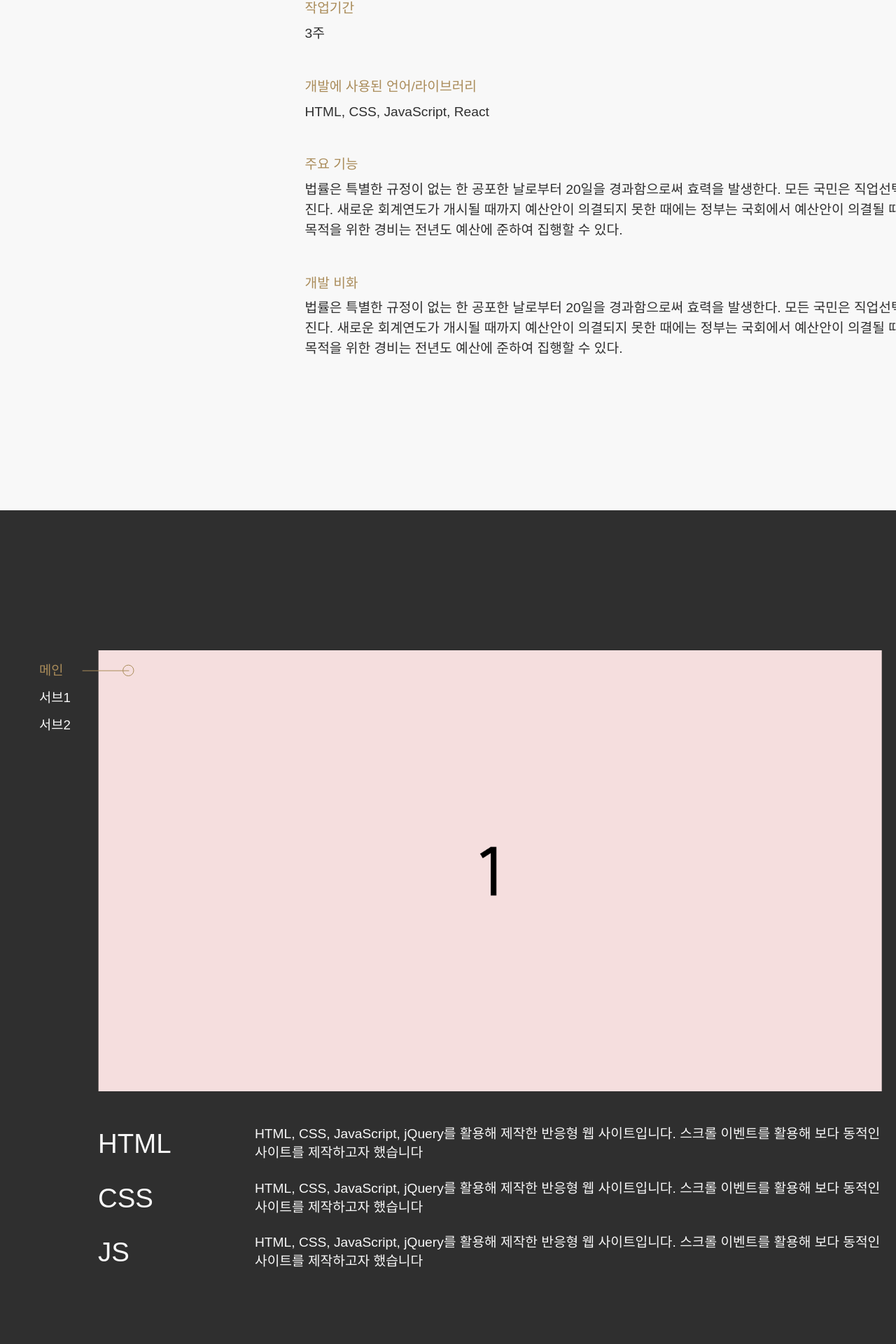
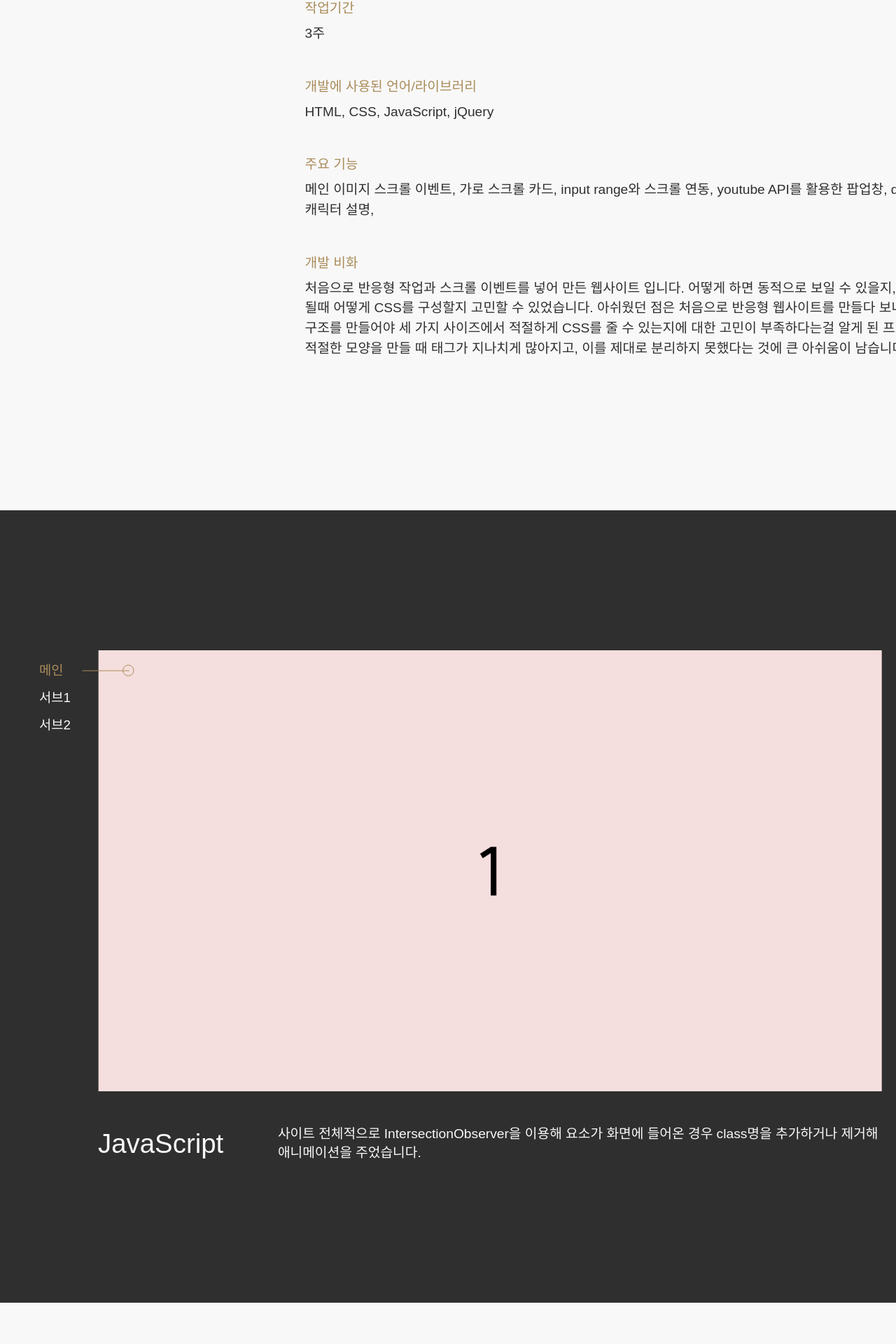
Before and after one commit to saemii-24/saemii_portfolio, a React (Create React App) app: page /saemii_portfolio/project/1 in a window 1280 px wide. Shown: the part 733-2653 px from the top of the page at 70% size. Built offline with nearby package versions, Linux system fonts and the light colour scheme; a web font is replaced by a local one.

Commit message:
data 수정 중

```diff
--- a/package.json
+++ b/package.json
@@ -18,6 +18,7 @@
     "classnames": "^2.3.2",
     "gh-pages": "^6.0.0",
     "gsap": "^3.12.2",
+    "npm": "^10.2.3",
     "react": "^18.2.0",
     "react-dom": "^18.2.0",
     "react-redux": "^8.1.3",
--- a/src/App.tsx
+++ b/src/App.tsx
@@ -15,7 +15,7 @@
       <Routes>
         <Route path="/" element={<Main />} />
         <Route path="/project/:id" element={<Sub />} />
-      </Routes>
+      </Routes>{" "}
     </>
   );
 }
--- a/src/common.scss
+++ b/src/common.scss
@@ -21,17 +21,3 @@
 .type {
   font-kerning: none;
 }
-
-// ::-webkit-scrollbar : 스크롤바 전체
-// ::-webkit-scrollbar-thumb : 스크롤 막대
-
-::-webkit-scrollbar {
-  width: 10px;
-}
-
-::-webkit-scrollbar-thumb {
-  background: #2f2f2f;
-  border-radius: 10px;
-  width:3px;
-  border: 3px solid #f8f8f8;
-}
--- a/src/data/data.ts
+++ b/src/data/data.ts
@@ -17,53 +17,57 @@
     id: 0,
     subTitle: "식물 쇼핑몰",
     preview:
-      "HTML과 CSS, JavaScript를 활용해 만든 식물 쇼핑몰 입니다. 웹표준을 지켜 제작했습니다. ",
+      "'반려식물'을 주제로 한 가상의 식물 쇼핑몰입니다.  HTML과 CSS, JavaScript를 활용하였고, 웹표준을 지켜 제작했습니다.",
     previewImg: "/image/project01.jpg",
     active: false,
     click: false,
     previewPage: [
       { 메인: "/image/project01_main_01.png" },
       { 서브1: "/image/project01_main_02.png" },
-      { 서브2: "/image/project01_main_03.png" },
+    ],
+    link: [
+      { page: "https://saemii-24.github.io/project_1/" },
+      { github: "https://github.com/saemii-24/project_1" },
+      { document: "https://saemii-24.github.io/project_1/" },
     ],
     develop: [
-      { 작업기간: "3주" },
-      { "개발에 사용된 언어/라이브러리": "HTML, CSS, JavaScript, React" },
+      { 작업기간: "23.06.21 - 23.07.07" },
+      { "개발에 사용된 언어/라이브러리": "HTML, CSS, JavaScript" },
       {
         "주요 기능":
-          "법률은 특별한 규정이 없는 한 공포한 날로부터 20일을 경과함으로써 효력을 발생한다. 모든 국민은 직업선택의 자유를 가진다. 새로운 회계연도가 개시될 때까지 예산안이 의결되지 못한 때에는 정부는 국회에서 예산안이 의결될 때까지 다음의 목적을 위한 경비는 전년도 예산에 준하여 집행할 수 있다.",
+          "hover 애니메이션, 가격 정보 박스, 버튼 클릭 후 상세페이지 변경, 내비게이션",
       },
       {
         "개발 비화":
-          "법률은 특별한 규정이 없는 한 공포한 날로부터 20일을 경과함으로써 효력을 발생한다. 모든 국민은 직업선택의 자유를 가진다. 새로운 회계연도가 개시될 때까지 예산안이 의결되지 못한 때에는 정부는 국회에서 예산안이 의결될 때까지 다음의 목적을 위한 경비는 전년도 예산에 준하여 집행할 수 있다.",
+          "처음으로 제작한 웹사이트입니다. 레이아웃 디자인을 할 때 '이런 기능을 표현할 수 있었으면 좋겠다'라는 생각으로 디자인했고, 자바스크립트를 통해 실제로 구현하며 뿌듯함을 느낄 수 있었습니다. 한편으로는 스스로가 자바스크립트로 구현할 수 있는 정도가 한정되어 있어, 더 많은 기능을 생각하지 못한 것은 아닌지 아쉬움도 남는 프로젝트였습니다. 덕분에 더 멋진 웹을 위해 자바스크립트와 친해져야겠다는 목표를 세울 수 있었습니다.",
       },
     ],
     language: [
       {
-        HTML: "HTML, CSS, JavaScript, jQuery를 활용해 제작한 반응형 웹 사이트입니다. 스크롤 이벤트를 활용해 보다 동적인 사이트를 제작하고자 했습니다",
-      },
-      {
-        CSS: "HTML, CSS, JavaScript, jQuery를 활용해 제작한 반응형 웹 사이트입니다. 스크롤 이벤트를 활용해 보다 동적인 사이트를 제작하고자 했습니다",
-      },
-      {
-        JS: "HTML, CSS, JavaScript, jQuery를 활용해 제작한 반응형 웹 사이트입니다. 스크롤 이벤트를 활용해 보다 동적인 사이트를 제작하고자 했습니다",
+        JavaScript: "",
       },
     ],
     detail: [
       {
-        name: "장바구니 페이지",
+        name: "hover 애니메이션",
         content:
           "html과 css, 약간의 자바스크립트를 이용한 쇼핑몰 사이트입니다. html과 css, 약간의 자바스크립트를 이용한 쇼핑몰 사이트입니다. html과 css, 약간의 자바스크립트를 이용한 쇼핑몰 사이트입니다. html과 css, 약간의 자바스크립트를 이용한 쇼핑몰 사이트입니다. ",
         image: "/image/project01_main_01.png",
       },
       {
-        name: "장바구니 페이지",
+        name: "가격 정보 박스",
         content:
           "html과 css, 약간의 자바스크립트를 이용한 쇼핑몰 사이트입니다. html과 css, 약간의 자바스크립트를 이용한 쇼핑몰 사이트입니다. html과 css, 약간의 자바스크립트를 이용한 쇼핑몰 사이트입니다. html과 css, 약간의 자바스크립트를 이용한 쇼핑몰 사이트입니다. ",
         image: "/image/project01_main_02.png",
       },
       {
-        name: "장바구니 페이지",
+        name: "버튼 클릭 후 상세페이지 변경",
+        content:
+          "꽃잎의 색상 또한 꽃을 구매하는 중요 요소이기 때문에 사용자가 원하는 색상의 꽃을 자세히 확인할 수 있도록, 버튼을 클릭하면 해당 색상의 이미지가 표시될 수 있도록 만들었습니다.",
+        image: "/image/project01_main_03.png",
+      },
+      {
+        name: "내비게이션",
         content:
           "html과 css, 약간의 자바스크립트를 이용한 쇼핑몰 사이트입니다. html과 css, 약간의 자바스크립트를 이용한 쇼핑몰 사이트입니다. html과 css, 약간의 자바스크립트를 이용한 쇼핑몰 사이트입니다. html과 css, 약간의 자바스크립트를 이용한 쇼핑몰 사이트입니다. ",
         image: "/image/project01_main_03.png",
@@ -74,7 +78,7 @@
     id: 1,
     subTitle: "지브리 사이트",
     preview:
-      "HTML, CSS, JavaScript, jQuery를 활용해 제작한 반응형 웹 사이트입니다. 스크롤 이벤트를 활용해 보다 동적인 사이트를 제작하고자 했습니다.",
+      "'스튜디오 지브리'에 관련된 정보를 찾아볼 수 있는 웹사이트 입니다. HTML, CSS, JavaScript, jQuery가 사용되었고, 보다 동적인 사이트를 제작하고자 했습니다.",
     previewImg: "/image/project02.jpg",
     active: false,
     click: false,
@@ -83,46 +87,58 @@
       { 서브1: "/image/project01_main_02.png" },
       { 서브2: "/image/project01_main_03.png" },
     ],
+    link: [
+      { page: "https://saemii-24.github.io/project_2/" },
+      { github: "https://github.com/saemii-24/project_2" },
+      { document: "https://saemii-24.github.io/project_1/" },
+    ],
     develop: [
       { 작업기간: "3주" },
-      { "개발에 사용된 언어/라이브러리": "HTML, CSS, JavaScript, React" },
+      { "개발에 사용된 언어/라이브러리": "HTML, CSS, JavaScript, jQuery" },
       {
         "주요 기능":
-          "법률은 특별한 규정이 없는 한 공포한 날로부터 20일을 경과함으로써 효력을 발생한다. 모든 국민은 직업선택의 자유를 가진다. 새로운 회계연도가 개시될 때까지 예산안이 의결되지 못한 때에는 정부는 국회에서 예산안이 의결될 때까지 다음의 목적을 위한 경비는 전년도 예산에 준하여 집행할 수 있다.",
+          "메인 이미지 스크롤 이벤트, 가로 스크롤 카드, input range와 스크롤 연동, youtube API를 활용한 팝업창, data를 이용한 캐릭터 설명,",
       },
       {
         "개발 비화":
-          "법률은 특별한 규정이 없는 한 공포한 날로부터 20일을 경과함으로써 효력을 발생한다. 모든 국민은 직업선택의 자유를 가진다. 새로운 회계연도가 개시될 때까지 예산안이 의결되지 못한 때에는 정부는 국회에서 예산안이 의결될 때까지 다음의 목적을 위한 경비는 전년도 예산에 준하여 집행할 수 있다.",
+          "처음으로 반응형 작업과 스크롤 이벤트를 넣어 만든 웹사이트 입니다. 어떻게 하면 동적으로 보일 수 있을지, 사이즈가 변경 될때 어떻게 CSS를 구성할지 고민할 수 있었습니다. 아쉬웠던 점은 처음으로 반응형 웹사이트를 만들다 보니 어떻게 구조를 만들어야 세 가지 사이즈에서 적절하게 CSS를 줄 수 있는지에 대한 고민이 부족하다는걸 알게 된 프로젝트 입니다. 적절한 모양을 만들 때 태그가 지나치게 많아지고, 이를 제대로 분리하지 못했다는 것에 큰 아쉬움이 남습니다.",
       },
     ],
     language: [
       {
-        HTML: "HTML, CSS, JavaScript, jQuery를 활용해 제작한 반응형 웹 사이트입니다. 스크롤 이벤트를 활용해 보다 동적인 사이트를 제작하고자 했습니다",
-      },
-      {
-        CSS: "HTML, CSS, JavaScript, jQuery를 활용해 제작한 반응형 웹 사이트입니다. 스크롤 이벤트를 활용해 보다 동적인 사이트를 제작하고자 했습니다",
-      },
-      {
-        JS: "HTML, CSS, JavaScript, jQuery를 활용해 제작한 반응형 웹 사이트입니다. 스크롤 이벤트를 활용해 보다 동적인 사이트를 제작하고자 했습니다",
+        JavaScript:
+          "사이트 전체적으로 IntersectionObserver을 이용해 요소가 화면에 들어온 경우 class명을 추가하거나 제거해 애니메이션을 주었습니다.",
       },
     ],
     detail: [
       {
-        name: "장바구니 페이지",
+        name: "메인 이미지 스크롤 이벤트",
         content:
-          "html과 css, 약간의 자바스크립트를 이용한 쇼핑몰 사이트입니다. html과 css, 약간의 자바스크립트를 이용한 쇼핑몰 사이트입니다. html과 css, 약간의 자바스크립트를 이용한 쇼핑몰 사이트입니다. html과 css, 약간의 자바스크립트를 이용한 쇼핑몰 사이트입니다. ",
+          "사용자의 스크롤 값에 따라 이미지가 커지면서 메인 페이지를 채웁니다. 이때 이미지로 인해 헤더가 잘보이지 않을 수 있어 헤더의 컬러도 적절히 변경해주었습니다.",
         image: "/image/project01_main_01.png",
       },
       {
-        name: "장바구니 페이지",
+        name: "가로 스크롤 카드",
         content:
-          "html과 css, 약간의 자바스크립트를 이용한 쇼핑몰 사이트입니다. html과 css, 약간의 자바스크립트를 이용한 쇼핑몰 사이트입니다. html과 css, 약간의 자바스크립트를 이용한 쇼핑몰 사이트입니다. html과 css, 약간의 자바스크립트를 이용한 쇼핑몰 사이트입니다. ",
+          "CSS와 자바스크립트를 이용해 만든 가로 스크롤 애니메이션입니다. 스크롤에 맞춰 오른쪽에서 왼쪽으로 카드가 이동하며, 카드에 hover하면 연관있는 지브리 애니메이션 작품을 보여줍니다.",
         image: "/image/project01_main_02.png",
       },
       {
-        name: "장바구니 페이지",
+        name: "input range와 스크롤 연동",
         content:
-          "html과 css, 약간의 자바스크립트를 이용한 쇼핑몰 사이트입니다. html과 css, 약간의 자바스크립트를 이용한 쇼핑몰 사이트입니다. html과 css, 약간의 자바스크립트를 이용한 쇼핑몰 사이트입니다. html과 css, 약간의 자바스크립트를 이용한 쇼핑몰 사이트입니다. ",
+          "input type='range'의 기본 디자인을 수정하고, input 태그의 value값을 이용해 사용자가 드래그 하거나 클릭해서 value값을 조정하면 그 값을 받아 계산 해 시놉시스 카드가 오른쪽에서 왼쪽으로 이동하며 보여집니다.",
+        image: "/image/project01_main_03.png",
+      },
+      {
+        name: "youtube API를 활용한 팝업창",
+        content:
+          "Youtube API를 활용해 재생 버튼을 누르면 팝업창이 올라오면서 관련 영상을 볼 수 있도록 했습니다. 화면 비율을 고려해 viewport 사이즈가 작은 경우에는 새 창의 Youtube로 연결됩니다.",
+        image: "/image/project01_main_03.png",
+      },
+      {
+        name: "data를 이용한 캐릭터 설명",
+        content:
+          "각 캐릭터의 설명이 길지만, HTML 태그 구조는 동일하기 때문에 data.js 파일에 캐릭터 정보를 분리하고 JavaScript에서 태그를 만들어주었습니다. 캐릭터 팝업을 통해 캐릭터의 설명을 한 눈에 알아보기 쉽고, 버튼을 눌러 다음 캐릭터로 이동할 수 있습니다.",
         image: "/image/project01_main_03.png",
       },
     ],
@@ -148,8 +164,7 @@
           "법률은 특별한 규정이 없는 한 공포한 날로부터 20일을 경과함으로써 효력을 발생한다. 모든 국민은 직업선택의 자유를 가진다. 새로운 회계연도가 개시될 때까지 예산안이 의결되지 못한 때에는 정부는 국회에서 예산안이 의결될 때까지 다음의 목적을 위한 경비는 전년도 예산에 준하여 집행할 수 있다.",
       },
       {
-        "개발 비화":
-          "법률은 특별한 규정이 없는 한 공포한 날로부터 20일을 경과함으로써 효력을 발생한다. 모든 국민은 직업선택의 자유를 가진다. 새로운 회계연도가 개시될 때까지 예산안이 의결되지 못한 때에는 정부는 국회에서 예산안이 의결될 때까지 다음의 목적을 위한 경비는 전년도 예산에 준하여 집행할 수 있다.",
+        "개발 비화": "API Key를 숨",
       },
     ],
     language: [
@@ -188,7 +203,7 @@
     id: 3,
     subTitle: "교보문고 클론코딩",
     preview:
-      "HTML, CSS, JAVASCIPT, jQuery, AJAX를 활용해 제작한 교보문고 Ebook의 클론코딩 사이트입니다. 책의 이미지는 모두 API를 활용해 제작하였으며, 메인, 서브, 서브2(미리보기)의 세 가지 사이트를 제작했습니다",
+      "HTML, CSS, JAVASCIPT, jQuery, AJAX를 활용해 제작한 교보문고 Ebook의 클론코딩 사이트입니다. 책의 이미지는 모두 API를 활용해 제작하였으며, 메인, 서브, 서브2(미리보기)의 세 가지 페이지를 제작했습니다",
     previewImg: "/image/project04.jpg",
     active: false,
     click: false,
@@ -198,11 +213,12 @@
       { 서브2: "/image/project01_main_03.png" },
     ],
     develop: [
-      { 작업기간: "3주" },
-      { "개발에 사용된 언어/라이브러리": "HTML, CSS, JavaScript, React" },
+      { 작업기간: "23.09.08 - 23.09.21" },
       {
-        "주요 기능":
-          "법률은 특별한 규정이 없는 한 공포한 날로부터 20일을 경과함으로써 효력을 발생한다. 모든 국민은 직업선택의 자유를 가진다. 새로운 회계연도가 개시될 때까지 예산안이 의결되지 못한 때에는 정부는 국회에서 예산안이 의결될 때까지 다음의 목적을 위한 경비는 전년도 예산에 준하여 집행할 수 있다.",
+        "개발에 사용된 언어/라이브러리": "HTML, CSS, JavaScript, jQuery, AJAX",
+      },
+      {
+        "주요 기능": "swiper를 이용한 슬라이더,",
       },
       {
         "개발 비화":
--- a/src/page/Main/Project/Project.tsx
+++ b/src/page/Main/Project/Project.tsx
@@ -47,7 +47,7 @@
     previousWidth + nowWidth;
   }, []);
 
-  const clickMove = (index: number) => {
+  const clickMove = (index: number): void => {
     setIsClick(true);
     window.scroll({
       /*스크롤 값은 100vw 이상부터 시작되므로, (전체길이 - 현재 화면크기)를 기준점으로 계산한다.*/
--- a/src/page/Sub/Sub.tsx
+++ b/src/page/Sub/Sub.tsx
@@ -7,11 +7,11 @@
 import SubPreview from "./SubMiddle/SubPreview";
 import SubDetail from "./SubMiddle/SubDetail";
 import SubBottom from "./SubBottom/SubBottom";
+import Scroll from "../../component/Scroll/Scroll";
 import { ReactLenis } from "@studio-freight/react-lenis";
 import { gsap } from "gsap";
 import ScrollTrigger from "gsap/ScrollTrigger";
 gsap.registerPlugin(ScrollTrigger);
-import { animationLines, splitLines } from "../Main/animation";
 
 const Sub = () => {
   const { id } = useParams();
@@ -204,13 +204,14 @@
     );
   }, [location]);
   return (
-    <div ref={subRef}>
+    <div ref={subRef} className="sub">
       <ReactLenis root>
         <SubTop thisData={thisData} />
         <SubTopText thisData={thisData} />
         <SubPreview thisData={thisData} />
         <SubDetail thisData={thisData} />
         <SubBottom idNum={idNum} subRefHeight={subRefHeight} />
+        {/* <Scroll pageNow={"sub"} pageHeight={subRefHeight} /> */}
       </ReactLenis>
     </div>
   );
--- a/src/page/Sub/SubTop/SubTopText.tsx
+++ b/src/page/Sub/SubTop/SubTopText.tsx
@@ -64,6 +64,7 @@
   line-height: 1.5;
   clip-path: polygon(0 0, 100% 0, 100% 100%, 0% 100%);
   overflow: hidden;
+  word-break: keep-all;
   div {
     color: inherit;
   }
```
Also changed, not shown: src/component/Scroll/Scroll.tsx (added, +71 -0 lines), src/image/scrollbarBg.png (deleted), src/page/Sub/MouseEnter.scss (deleted), 1 other file (tests, documents, lock files or other folders).
